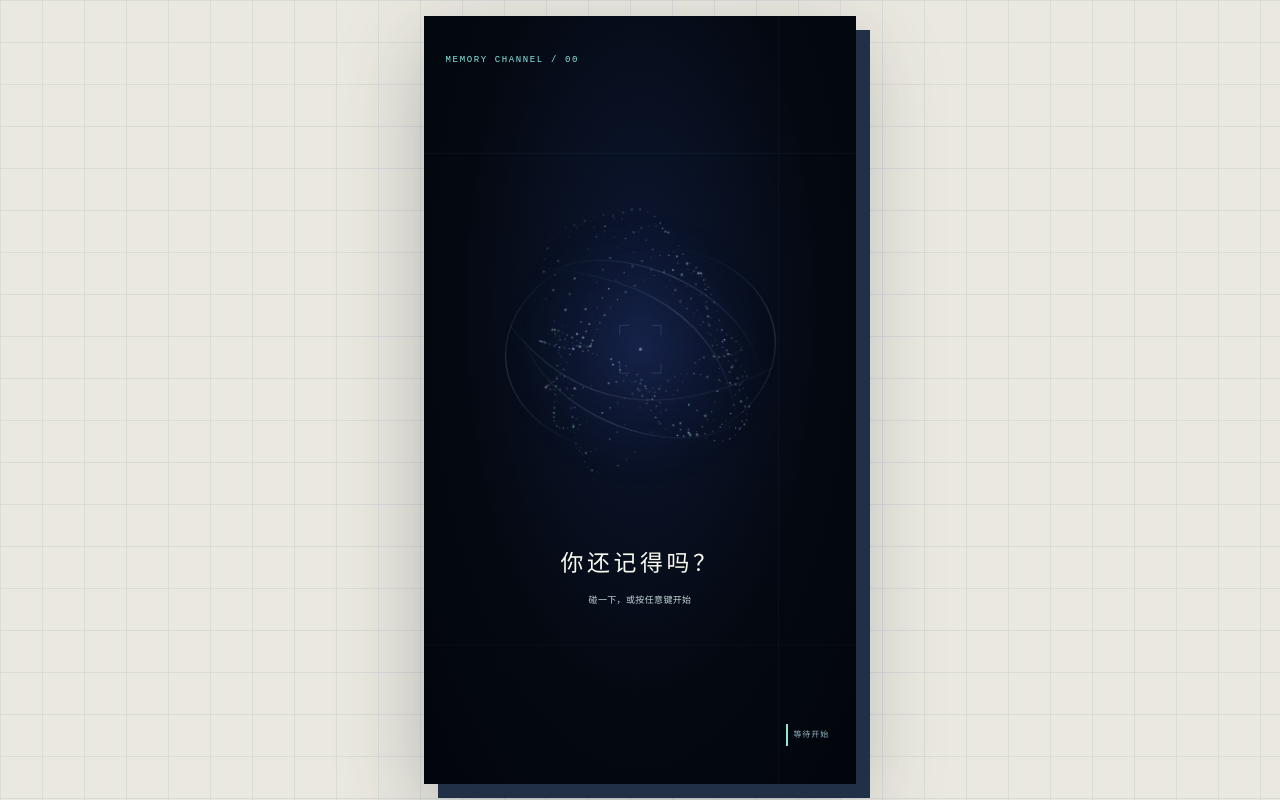
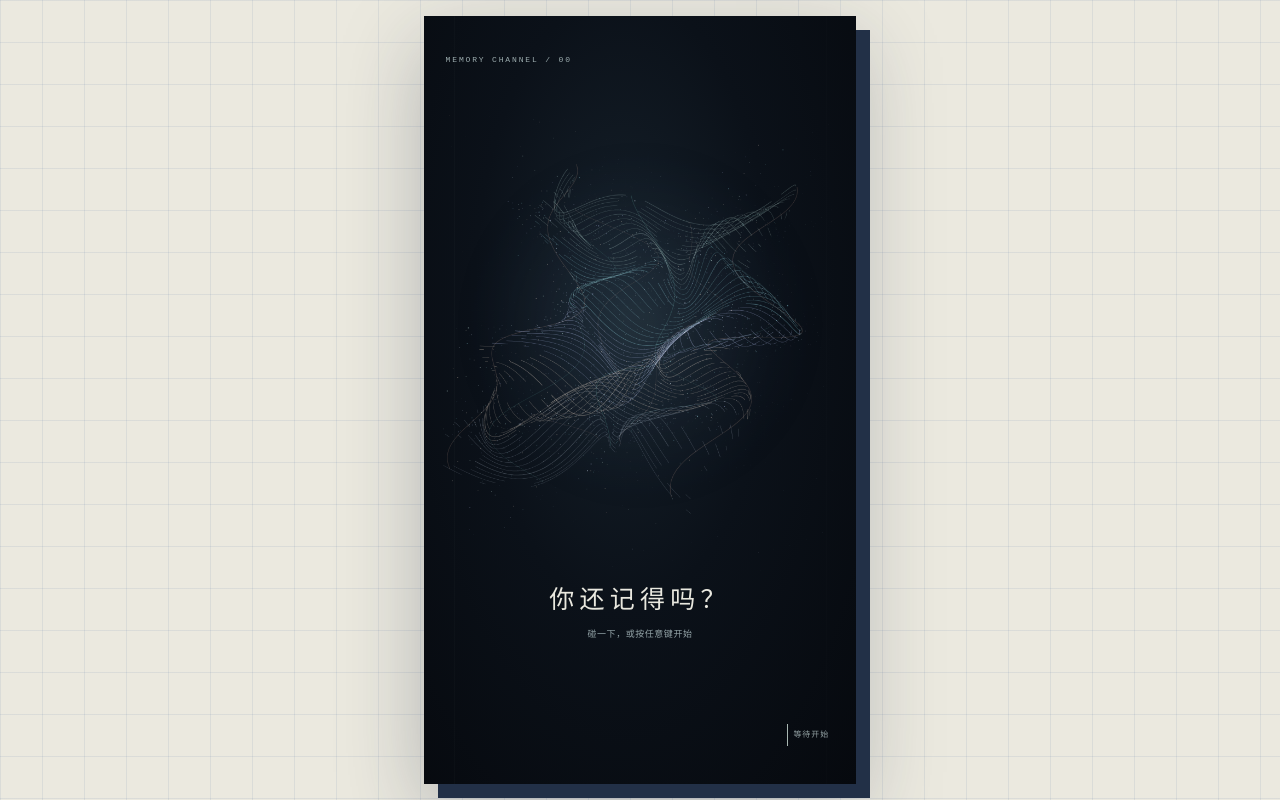
Before and after one commit to 630388703-sudo/memory-drift-game, a Next.js app: page / in a window 1280 px wide. Built offline with nearby package versions, Linux system fonts and the light colour scheme.

Commit message:
Shape the standby screen into an eroding photographic afterimage

```diff
--- a/app/DormantVisual.tsx
+++ b/app/DormantVisual.tsx
@@ -1,31 +1,148 @@
-import type { CSSProperties } from "react";
+"use client";
 
-// Six animated layers, not hundreds of independent animation loops.
-// Deterministic sampling avoids hydration differences and random flicker.
+import { useEffect, useRef } from "react";
+
+const WIDTH = 720;
+const HEIGHT = 840;
+const PALETTE = ["#c7e9e1", "#87c8d3", "#a9b5e2", "#e5d4c2", "#c7d5e8"];
+const grain = Array.from({length:220}, (_, index) => ({
+  x: ((index * 137.508) % WIDTH),
+  y: ((index * 97.371) % HEIGHT),
+  phase: index * 2.39996,
+}));
+
+// A rectangular image surface that bends, loses its edges, and comes back.
+// No image answers are revealed here. All geometry is deterministic.
+function surface(u: number, v: number, time: number, dissolve: number) {
+  const fold = .58 + .42 * Math.sin(time * .19);
+  let x = u * 216 + Math.sin(v * 3.1 + time * .22) * 54 * fold;
+  let y = v * 245 + Math.sin(u * 2.7 + v * 1.1 + time * .24) * 46 * fold;
+  const z = Math.sin(u * 2.5 + v * 2.2 + time * .26) * 105 * fold;
+  const turn = -.28 + Math.sin(time * .14) * .26;
+  const rotatedX = x * Math.cos(turn) + z * Math.sin(turn);
+  const depth = z * Math.cos(turn) - x * Math.sin(turn);
+  const perspective = 800 / (800 - depth);
+  x = rotatedX * perspective;
+  y *= perspective;
+  const tear = Math.sin(v * 8 + time * .3) * Math.cos(u * 3.2 - time * .2);
+  x += dissolve * tear * (35 + Math.abs(u) * 70);
+  y += dissolve * Math.sin(u * 7 + v * 4 + time * .26) * 31;
+  // Tilt the entire sheet, without rotating it like a loading spinner.
+  return { x: 360 + x * .98 - y * .18, y: 405 + x * .18 + y * .98, z: depth };
+}
+
 export default function DormantVisual() {
-  return <svg className="memory-nebula" viewBox="0 0 600 640" aria-hidden="true">
-    <defs>
-      <radialGradient id="memory-halo"><stop stopColor="#607cff" stopOpacity=".24"/><stop offset="1" stopColor="#263f75" stopOpacity="0"/></radialGradient>
-      <linearGradient id="memory-thread"><stop stopColor="#59dbc8" stopOpacity="0"/><stop offset=".5" stopColor="#d0eaff" stopOpacity=".7"/><stop offset="1" stopColor="#b699ff" stopOpacity="0"/></linearGradient>
-    </defs>
-    <ellipse className="nebula-halo" cx="300" cy="320" rx="280" ry="280" fill="url(#memory-halo)"/>
-    {[0,1,2,3,4,5].map(layer => <g key={layer} className="nebula-layer" style={{"--layer":layer,"--phase":`${-layer*2.4}s`} as CSSProperties}>
-      {Array.from({length:76},(_,i) => {
-        const t=i/75*Math.PI*2;
-        const radius=130+layer*12+Math.sin(t*3+layer*.4)*25;
-        const x=300+Math.cos(t)*radius+Math.sin(i*12.3+layer)*9;
-        const y=320+Math.sin(t)*radius*.83+Math.sin(t*2+layer*.55)*72;
-        return <circle key={i} cx={x} cy={y} r={i%9===0?2.1:.7+(i%4)*.24} opacity={.25+(i%6)*.12} fill={layer%3===0?"#b8f6e9":layer%3===1?"#b8caff":"#dac8ff"}/>;
-      })}
-    </g>)}
-    <g className="nebula-traces" fill="none" stroke="url(#memory-thread)" strokeWidth=".8">
-      <ellipse cx="300" cy="320" rx="215" ry="135" transform="rotate(-28 300 320)"/>
-      <ellipse cx="300" cy="320" rx="175" ry="230" transform="rotate(32 300 320)"/>
-      <path d="M70 386 Q300 125 530 286 M130 470 Q400 470 465 160"/>
-    </g>
-    <g className="nebula-core" fill="none" stroke="#d5e9ff" strokeWidth="1.2">
-      <path d="M279 275h-18v18m60-18h18v18m0 54v18h-18m-60-18v18h18" opacity=".6"/>
-      <circle cx="300" cy="320" r="3" fill="#e8fbff" stroke="none"/>
-    </g>
-  </svg>;
+  const canvasRef = useRef<HTMLCanvasElement>(null);
+
+  useEffect(() => {
+    const canvas = canvasRef.current;
+    const ctx = canvas?.getContext("2d", {alpha:true});
+    if (!canvas || !ctx) return;
+    const ratio = Math.min(window.devicePixelRatio || 1, 1.5);
+    canvas.width = Math.round(WIDTH * ratio);
+    canvas.height = Math.round(HEIGHT * ratio);
+    ctx.setTransform(ratio, 0, 0, ratio, 0, 0);
+    const media = window.matchMedia("(prefers-reduced-motion: reduce)");
+    let frame = 0;
+    let previous = 0;
+    let time = 5;
+    let disposed = false;
+
+    const draw = () => {
+      ctx.clearRect(0, 0, WIDTH, HEIGHT);
+      const dissolve = Math.pow((1 + Math.sin(time * .24 - 1)) / 2, 2);
+      const haze = ctx.createRadialGradient(360,390,25,360,390,340);
+      haze.addColorStop(0, "rgba(117,153,174,.13)");
+      haze.addColorStop(.55, "rgba(94,124,163,.045)");
+      haze.addColorStop(1, "rgba(30,44,57,0)");
+      ctx.fillStyle = haze;
+      ctx.fillRect(0,0,WIDTH,HEIGHT);
+      ctx.globalCompositeOperation = "screen";
+
+      // Long hairline strokes keep a coherent fabric; gaps make it feel eroded.
+      for (let row=0;row<68;row++) {
+        const v=row/67*2-1;
+        ctx.strokeStyle=PALETTE[Math.floor(row/14)%PALETTE.length];
+        ctx.lineWidth=row%9===0?1.15:.7;
+        ctx.globalAlpha=(.32 + .34 * (1-Math.abs(v))) * (1-dissolve*.35);
+        ctx.beginPath();
+        let connected=false;
+        for (let col=0;col<=104;col++) {
+          const u=col/104*2-1;
+          const point=surface(u,v,time,dissolve);
+          const gap=Math.sin(col*.38+row*.7)+Math.cos(row*.31-col*.13);
+          if (gap>dissolve*-.4+1.62 || (Math.abs(u)>.85 && Math.sin(row*2.17+col)> .5)) {connected=false;continue;}
+          if(connected)ctx.lineTo(point.x,point.y);else ctx.moveTo(point.x,point.y);
+          connected=true;
+        }
+        ctx.stroke();
+      }
+
+      // A few displaced color seams suggest a misregistered photographic print.
+      for (let seam=0;seam<7;seam++) {
+        ctx.beginPath();ctx.strokeStyle=seam%2?"#78d8cd":"#e9b9a2";
+        ctx.lineWidth=seam%3===0?1.1:.6;ctx.globalAlpha=.18;
+        for(let step=0;step<=96;step++){
+          const v=step/96*2-1;
+          const p=surface(-.94+seam*.31,v,time+.13,dissolve);
+          if(step===0)ctx.moveTo(p.x,p.y);else ctx.lineTo(p.x,p.y);
+        }
+        ctx.stroke();
+      }
+
+      // Fine grains collect on the surface, then drift away at its edges.
+      for(let row=0;row<42;row++){
+        const v=row/41*2-1;
+        for(let col=0;col<59;col++){
+          const u=col/58*2-1;
+          const phase=row*13.17+col*4.31;
+          const p=surface(u,v,time,dissolve);
+          const edge=Math.pow(Math.abs(u),3)+Math.pow(Math.abs(v),3);
+          const drift=dissolve*edge;
+          const x=p.x+Math.cos(phase+time*.17)*drift*64;
+          const y=p.y+Math.sin(phase*.7+time*.14)*drift*52;
+          const light=.5+.5*Math.sin(phase);
+          ctx.globalAlpha=(.2+light*.56)*(1-drift*.25);
+          ctx.fillStyle=PALETTE[(row+col)%PALETTE.length];
+          const size=col%17===0&&row%5===0?1.8:.6+light*.45;
+          ctx.fillRect(x,y,size,size);
+        }
+      }
+      grain.forEach((p,index)=>{
+        ctx.globalAlpha=.035+(.5+.5*Math.sin(p.phase+time*.25))*.13;
+        ctx.fillStyle=index%7===0?"#edcbb5":"#afcdd7";
+        ctx.fillRect(p.x+Math.sin(time*.12+p.phase)*12,p.y+Math.cos(time*.1+p.phase)*16,index%11===0?1.3:.65,.85);
+      });
+      ctx.globalAlpha=1;
+      ctx.globalCompositeOperation="source-over";
+    };
+
+    const tick = (now: number) => {
+      if(disposed || document.hidden || media.matches) return;
+      if(!previous || now-previous>=1000/30) {
+        if(previous)time+=Math.min((now-previous)/1000,.08);
+        previous=now;
+        draw();
+      }
+      frame=requestAnimationFrame(tick);
+    };
+    const resume = () => {
+      cancelAnimationFrame(frame);
+      previous=0;
+      if(disposed || document.hidden) return;
+      draw();
+      if(!media.matches)frame=requestAnimationFrame(tick);
+    };
+    media.addEventListener("change",resume);
+    document.addEventListener("visibilitychange",resume);
+    resume();
+    return () => {
+      disposed=true;
+      cancelAnimationFrame(frame);
+      media.removeEventListener("change",resume);
+      document.removeEventListener("visibilitychange",resume);
+    };
+  }, []);
+
+  return <canvas ref={canvasRef} className="memory-afterimage" aria-hidden="true" />;
 }
--- a/app/globals.css
+++ b/app/globals.css
@@ -1498,25 +1498,14 @@ body { font-family:"Arial Rounded MT Bold","PingFang SC","Microsoft YaHei",syste
   .rush-choice h2 { font-size:clamp(22px,5.4cqw,34px); }
   .rush-choice button { min-height:7.4cqh; }
 }
-/* Quiet attract screen: a breathing point cloud around an unfinished frame. */
-.dormant-screen { background:radial-gradient(ellipse at 50% 38%,#0d1733 0,#040911 58%,#02050b 100%); gap:1.5cqh; }
-.dormant-screen::before { opacity:.45; background:linear-gradient(90deg,transparent 17%,#79e8de22 17.1%,transparent 17.25% 82%,#b7a0ff22 82.1%,transparent 82.25%),linear-gradient(0deg,transparent 18%,#b7a0ff19 18.1%,transparent 18.2% 82%,#79e8de19 82.1%,transparent 82.2%); }
-.memory-nebula { position:relative; width:86cqw; height:49cqh; max-width:100%; overflow:visible; margin:-4cqh 0 0; pointer-events:none; }
-.nebula-layer { transform-origin:300px 320px; animation:memoryGather 17s cubic-bezier(.45,0,.55,1) var(--phase) infinite; }
-.nebula-traces { transform-origin:300px 320px; animation:memoryOrbit 38s linear infinite; opacity:.65; }
-.nebula-halo { transform-origin:center; animation:memoryHalo 11s ease-in-out infinite; }
-.nebula-core { transform-origin:300px 320px; animation:memoryCore 11s ease-in-out infinite; }
-.dormant-screen strong { font-weight:500; letter-spacing:.16em; }
-.dormant-screen small { max-width:85%; line-height:1.6; letter-spacing:.04em; }
-.dormant-screen em { border-left:2px solid #95e3d0; color:#95b5c6; }
-@keyframes memoryGather {
-  0%,100% { transform:translateY(0) rotate(-9deg) scale(.82,1); opacity:.4; }
-  45% { transform:translateY(-8px) rotate(12deg) scale(1.08,.86); opacity:.92; }
-  70% { transform:translateY(10px) rotate(3deg) scale(.96,1.12); opacity:.62; }
-}
-@keyframes memoryOrbit { to { transform:rotate(360deg); } }
-@keyframes memoryHalo { 50% { opacity:.55; transform:scale(.85); } }
-@keyframes memoryCore { 50% { opacity:.4; transform:scale(.9); } }
+/* Attract screen: a grainy photographic surface, suspended in a dark gallery. */
+.dormant-screen { background:radial-gradient(ellipse at 46% 37%,#16212b 0,#0b1119 45%,#06090e 100%); gap:1.2cqh; }
+.dormant-screen::before { opacity:.22; background:linear-gradient(90deg,transparent 7%,#b6c6be30 7.1%,transparent 7.2% 93%,#b6c6be30 93.1%,transparent 93.2%); }
+.rush-game .dormant-screen .memory-afterimage { position:relative; inset:auto; display:block; flex-shrink:0; width:100cqw; height:60cqh; max-width:none; object-fit:contain; margin:-6cqh -8cqw 0; pointer-events:none; }
+.dormant-code { color:#9cacae; font-size:clamp(8px,1.6cqw,11px); letter-spacing:.23em; }
+.dormant-screen strong { font-family:"STKaiti","KaiTi",serif; font-weight:400; font-size:clamp(25px,5.7cqw,40px); letter-spacing:.21em; color:#e9e8df; }
+.dormant-screen small { max-width:85%; line-height:1.7; letter-spacing:.06em; color:#94a4a8; }
+.dormant-screen em { border-left:1px solid #a9b7b2; color:#95a3a5; background:transparent; }
 .rush-choice[data-choice="true"],.recall-choice { grid-template-columns:repeat(2,minmax(0,1fr)); }
 .rush-intro .recall-choice button { min-height:7cqh; animation:none; }
 .recall-choice button:last-child strong { font:750 clamp(16px,3.4cqw,24px)/1.2 "Microsoft YaHei",sans-serif; }
@@ -1536,7 +1525,3 @@ body { font-family:"Arial Rounded MT Bold","PingFang SC","Microsoft YaHei",syste
 .memory-changes .detail-evidence>span[data-comparison="uncertain"] { border-left-color:#7b6eaa; background:#f2eff7; }
 .memory-changes .detail-evidence b { color:#244a68; font-size:clamp(11px,2.2cqw,15px); }
 .memory-changes .detail-evidence small { color:#586879; font-size:clamp(10px,2cqw,14px); }
-@media(prefers-reduced-motion:reduce) {
-  .memory-nebula * { animation:none!important; }
-  .nebula-layer { opacity:.7; }
-}
```
